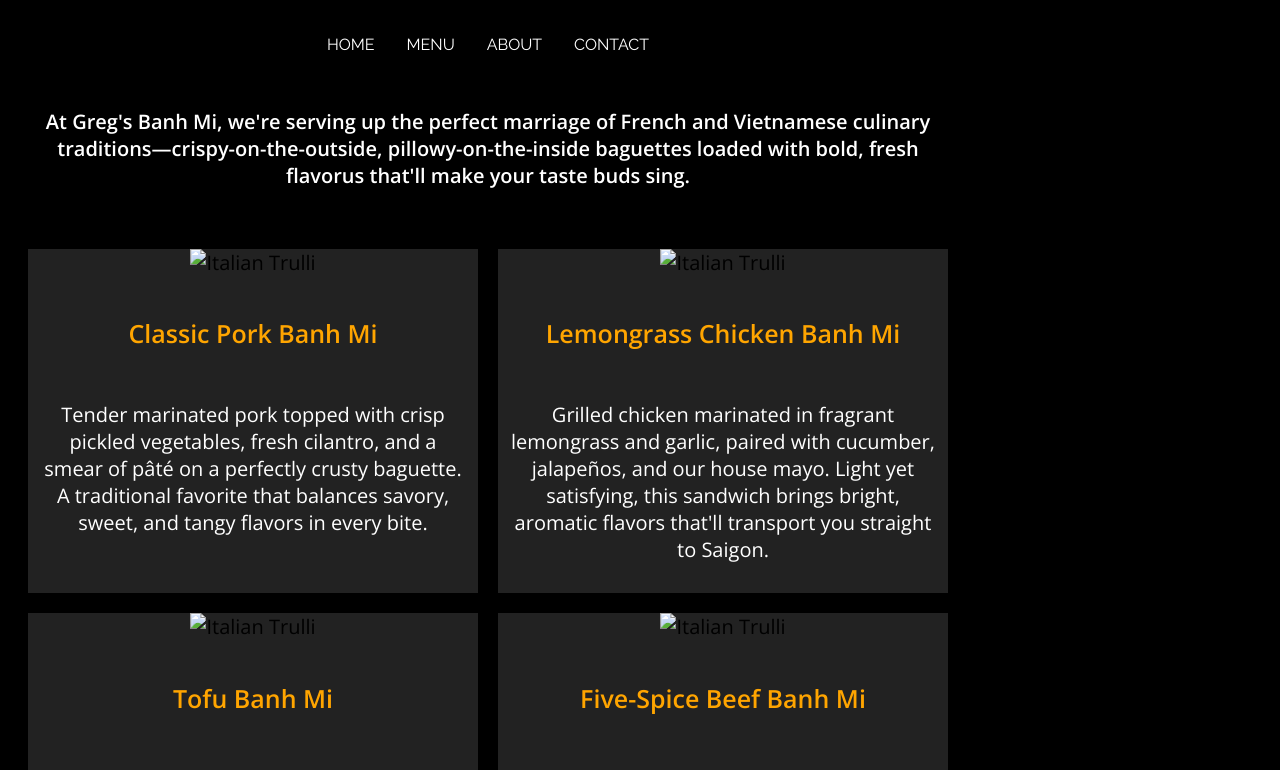
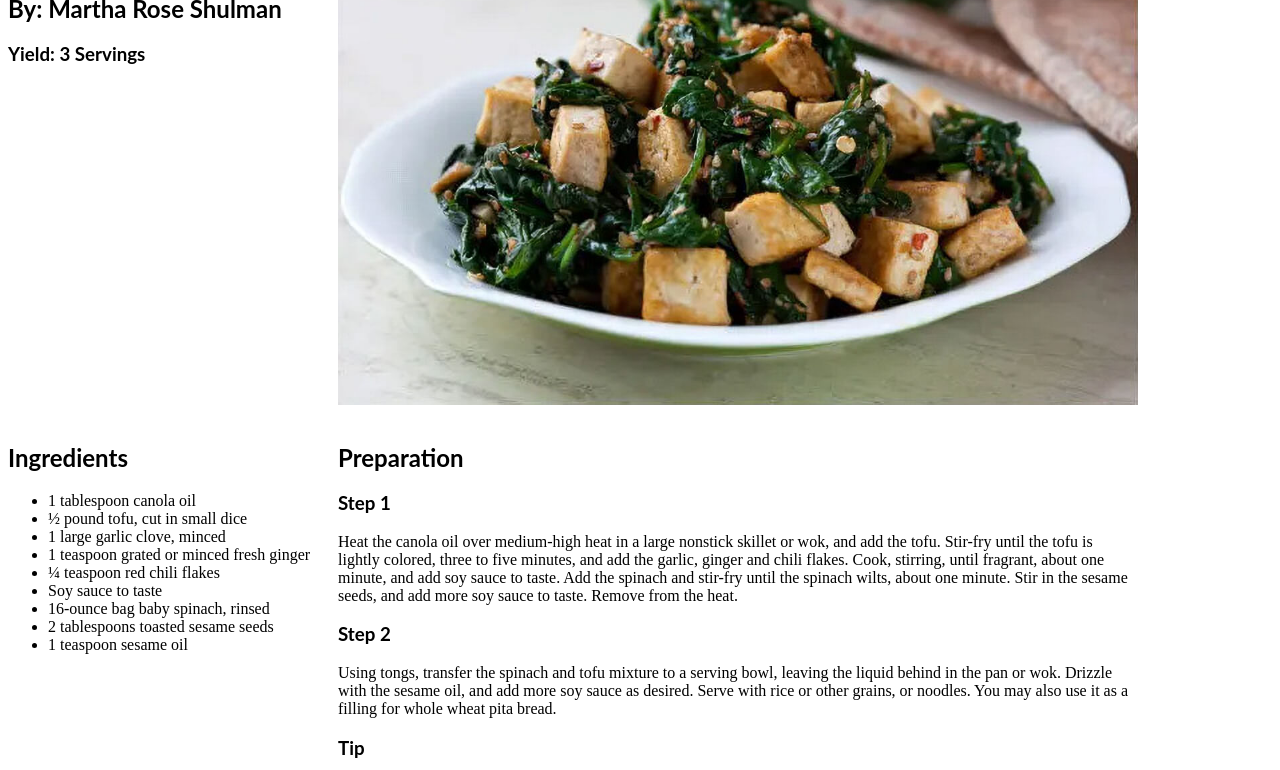
Before and after one commit to bbender7/exercise-7-2, a plain HTML site: page index.html in a window 1280 px wide. Shown: the part 135-905 px from the top of the page. Drawn offline with nearby package versions, Linux system fonts and the light colour scheme.

Commit message:
new code

```diff
--- a/index.html
+++ b/index.html
@@ -1,147 +1,61 @@
 <!DOCTYPE html>
-<html>
+<html lang="en-ca">
 <head>
-    <title>Exercise 6: Banh Mi, menus, and layout</title>
-    <!-- This is embed code for Google fonts, take a look at  https://fonts.google.com/ for more info, you can just pick fonts and get an embed code which you use here. See how I am controlling them from <style> most of the CSS is just pasted in from Google and I have made tweaks to the weights and added other bits. This is what we will learn next week.-->
-    <link rel="preconnect" href="https://fonts.googleapis.com">
-    <link rel="preconnect" href="https://fonts.gstatic.com" crossorigin>
-    <link href="https://fonts.googleapis.com/css2?family=Open+Sans:ital,wght@0,300..800;1,300..800&family=Oswald:wght@200..700&family=Raleway:ital,wght@0,100..900;1,100..900&display=swap" rel="stylesheet">
+  <title>Exercise 7: Typography</title>
+  <!--This receipe is taken from https://cooking.nytimes.com/recipes/1012494-spinach-tofu-and-sesame-stir-fry -->
   <style>
-      body {
-        font-family: "Open Sans", sans-serif;
-        font-optical-sizing: auto;
-        font-weight: 400;
-        font-style: normal;
-        font-variation-settings: "wdth" 100;
-        font-size: 16px;
-        width: 960px;
-        background-color: black;
-        text align: center;
-
-      }
-
     h1 {
-        font-family: "Oswald", sans-serif;
-        font-weight: 500;
-        font-style: normal;
-        color: orange;
-        text-align: center;
-        font-size: 55px;
-
+      font-family: "Lato", sans-serif;
     }
 
     h2 {
-        font-family: "Open Sans", sans- serif;
-        font-style: normal;
-        font-weight: 600;
-        font-size: 25px;
-        color: orange;
-        padding: 20px;
-        background-color: #222222;
-        text-align: center;
+      font-family: "Lato", sans-serif;
     }
 
     h3 {
-        font-family: "Open Sans", sans- serif;
-        font-style: normal;
-        font-weight: 600;
-        font-size: 20px;
-        color: white;
-        padding: 20px;
-        text-align: center;
+      font-family: "Lato", sans-serif;
     }
+  .centered-div {
+  width: 1200px;
+    display: grid;
+      grid-template-columns: 330px 800px;
+      grid-template-rows: 550px 500px;
+}
+    .centered-div div {
 
-      #site-title {}
-
-      nav {
-        font-family: "Raleway", sans-serif;
-
-        font-weight: 400;
-        font-style: normal;
-        justify-content: center;
-        align-items: center;
-        display: flex;
-      }
-
-      ul {
-        list-style-type: none;
-        margin: 0;
-        padding: 0;
-        overflow: hidden;
-      }
-
-      ul li {
-        float: left;
-      }
-
-      ul li a {
-        display: block;
-        color: white;
-        text-align: center;
-        padding: 14px 16px;
-        text-decoration: none;
-      }
-
-      ul li a:hover {
-        color: orange;
-      }
-
-      .container {
-        display: grid;
-
-        grid-template-columns: 50% 50%;
-        padding: 10px;
-      }
-
-      .container div {
-        background-color: #222222;
-        border: none;
-        margin: 10px;
-
-        font-size: 20px;
-        text-align: center;
-      }
-
-      p {
-        padding: 10px;
-        color: white;
-        text-align: center;
-      }
-
-      footer{
-        color: orange;
-        font-size: 20px;
-        background-color: #222222;
-        margin: 17px;
-        padding: 20px;
-        text-align: center;
     }
   </style>
   </head>
 <body>
-    <h1 id="site-title">Greg’s Banh Mi</h1>
-    <nav>
+<div class="centered-div">
+
+<div><h1>Spinach, Tofu and Sesame Stir-Fry</h1><h2>By: Martha Rose Shulman</h2><h3>Yield: 3 Servings</h3></div>
+<div><img src="recipe-photo-Enhanced-SR.jpg" alt="description of image" width="100%"></div>
+
+<div><h2>Ingredients</h2>
 <ul>
-        <li><a href="/">HOME</a></li>
-        <li><a href="/">MENU</a></li>
-        <li><a href="/">ABOUT</a></li>
-        <li><a href="/">CONTACT</a></li>
-      </ul>
-    </nav>
-    <h3>At Greg's Banh Mi, we're serving up the perfect marriage of French and Vietnamese culinary traditions—crispy-on-the-outside, pillowy-on-the-inside baguettes loaded with bold, fresh flavorus that'll make your taste buds sing.</h2>
-    <div class="container">
-  <div><img src="banh-mi-excercise6-GBDA228.jpg" alt="Italian Trulli" width= 450><h2>Classic Pork Banh Mi</h2>
-    <p>Tender marinated pork topped with crisp pickled vegetables, fresh cilantro, and a smear of pâté on a perfectly crusty baguette. A traditional favorite that balances savory, sweet, and tangy flavors in every bite.</p></div>
+  <li>1 tablespoon canola oil</li>
+  <li>½ pound tofu, cut in small dice</li>
+  <li>1 large garlic clove, minced</li>
+  <li>1 teaspoon grated or minced fresh ginger</li>
+  <li>¼ teaspoon red chili flakes</li>
+  <li>Soy sauce to taste</li>
+  <li>16-ounce bag baby spinach, rinsed</li>
+  <li>2 tablespoons toasted sesame seeds</li>
+  <li>1 teaspoon sesame oil</li></ul></div>
 
-  <div><img src="banh-mi-excercise6-GBDA228.jpg" alt="Italian Trulli" width=450><h2>Lemongrass Chicken Banh Mi</h2>
-    <p>Grilled chicken marinated in fragrant lemongrass and garlic, paired with cucumber, jalapeños, and our house mayo. Light yet satisfying, this sandwich brings bright, aromatic flavors that'll transport you straight to Saigon.</p></div>
+<div><h2>Preparation</h2>
+<h3>Step 1</h3>
+<p>Heat the canola oil over medium-high heat in a large nonstick skillet or wok, and add the tofu. Stir-fry until the tofu is lightly colored, three to five minutes, and add the garlic, ginger and chili flakes. Cook, stirring, until fragrant, about one minute, and add soy sauce to taste. Add the spinach and stir-fry until the spinach wilts, about one minute. Stir in the sesame seeds, and add more soy sauce to taste. Remove from the heat.</p>
 
-  <div><img src="banh-mi-excercise6-GBDA228.jpg" alt="Italian Trulli" width=450><h2>Tofu Banh Mi</h2>
-    <p>Crispy pan-fried tofu glazed in sweet soy sauce, layered with daikon, carrots, and fresh herbs for a vegetarian delight. Proof that plant-based can be just as bold and craveable as any meat-filled sandwich.</p></div>
+<h3>Step 2</h3>
+<p>Using tongs, transfer the spinach and tofu mixture to a serving bowl, leaving the liquid behind in the pan or wok. Drizzle with the sesame oil, and add more soy sauce as desired. Serve with rice or other grains, or noodles. You may also use it as a filling for whole wheat pita bread.</p>
 
-  <div><img src="banh-mi-excercise6-GBDA228.jpg" alt="Italian Trulli" width=450><h2>Five-Spice Beef Banh Mi</h2><p>Thinly sliced beef seared with aromatic five-spice blend and served with pickled vegetables and spicy Sriracha mayo. Rich, warming spices meet cool, crunchy toppings for an unforgettable flavor experience.</p></div>
+<h3>Tip</h3>
+<p>Advance preparation: This is a last-minute preparation, but you can have your ingredients prepared well in advance.</p></div>
+
+
+
   </div>
-
-   <footer>Because life's too short for boring sandwiches. Greg's got you covered—one crispy baguette at a time.</footer>
   </body>
 </html>
```
Lines whose indentation alone changed are shown as unchanged.
